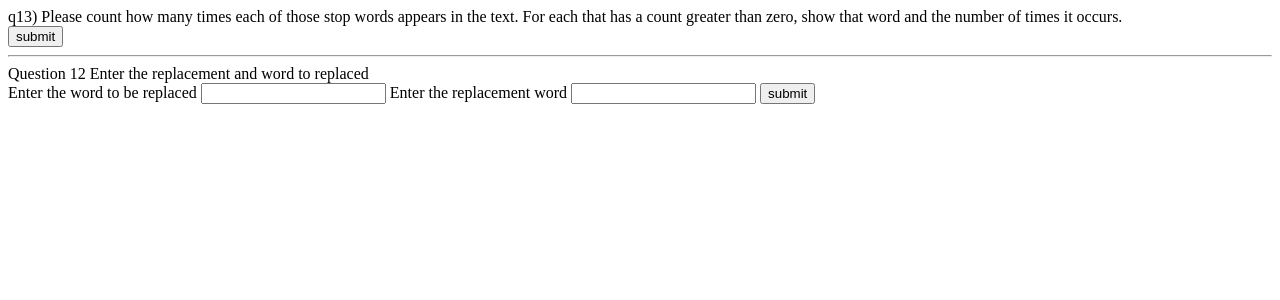
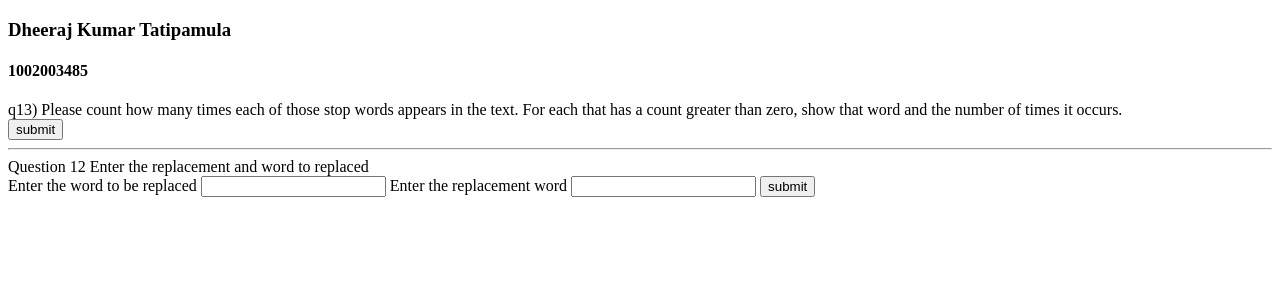
Before and after one commit to dheerajkumar10/Assignment5, a Flask app: page / in a window 1280 px wide. Shown: the top 300 px of the page. Run offline with Flask 2, Linux system fonts and the light colour scheme.

Commit message:
changes3

```diff
--- a/templates/1.html
+++ b/templates/1.html
@@ -1,6 +1,12 @@
 <!DOCTYPE html>
 <html lang="en">
   <head>
+    <h3>
+      Dheeraj Kumar Tatipamula
+    </h3>
+    <h4>
+      1002003485
+    </h4>
     <meta charset="UTF-8" />
   </head>
   <body>
--- a/templates/2.html
+++ b/templates/2.html
@@ -1,6 +1,12 @@
 <!DOCTYPE html>
 <html lang="en">
   <head>
+    <h3>
+      Dheeraj Kumar Tatipamula
+    </h3>
+    <h4>
+      1002003485
+    </h4>
     <meta charset="UTF-8" />
     <title>Home</title>
   </head>
--- a/templates/index.html
+++ b/templates/index.html
@@ -1,6 +1,12 @@
 <!DOCTYPE html>
 <html lang="en">
   <head>
+    <h3>
+      Dheeraj Kumar Tatipamula
+    </h3>
+    <h4>
+      1002003485
+    </h4>
     <meta charset="UTF-8" />
     <title>Home</title>
   </head>
```
Also changed, not shown: SpanishStopWords.txt (line endings or trailing spaces).
